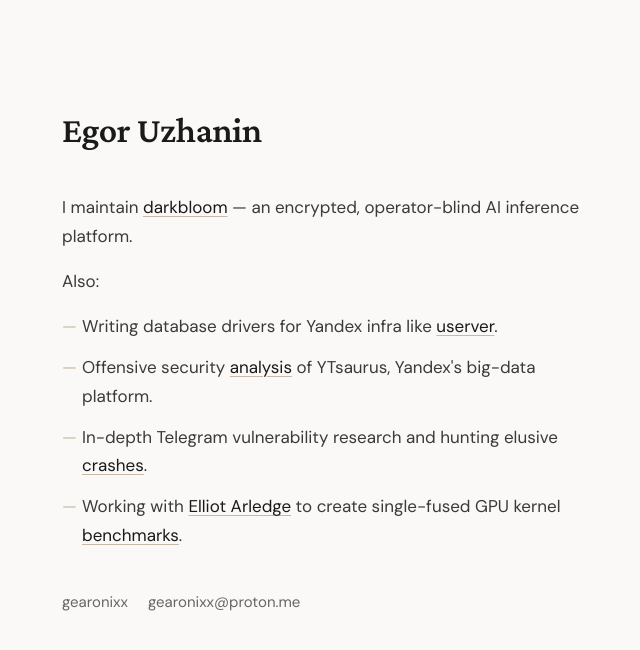
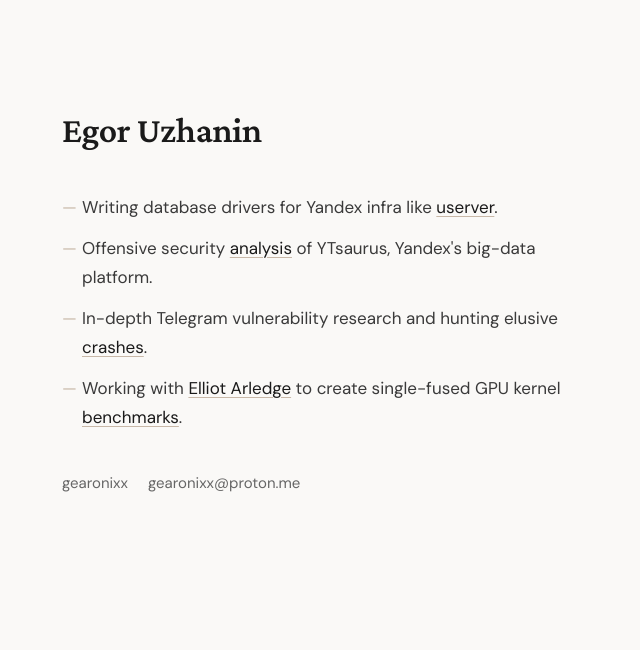
Before and after one commit to gearonixx/website, a React (Vite) app: page / in a window 1280 px wide. Shown: the top 650 px of the page, without its empty margins (312-952 px from the left). Built offline with nearby package versions, Linux system fonts and the light colour scheme.

Commit message:
Update site

```diff
--- a/src/App.jsx
+++ b/src/App.jsx
@@ -47,11 +47,6 @@
       <h1>Egor Uzhanin</h1>
 
       <div className="bio">
-        <p>
-          I maintain <a href="https://www.darkbloom.dev/">darkbloom</a> — an
-          encrypted, operator-blind AI inference platform.
-        </p>
-        <p>Also:</p>
         <ul className="work">
           {work.map((item, i) => (
             <li key={i}>{item.text}</li>
```
